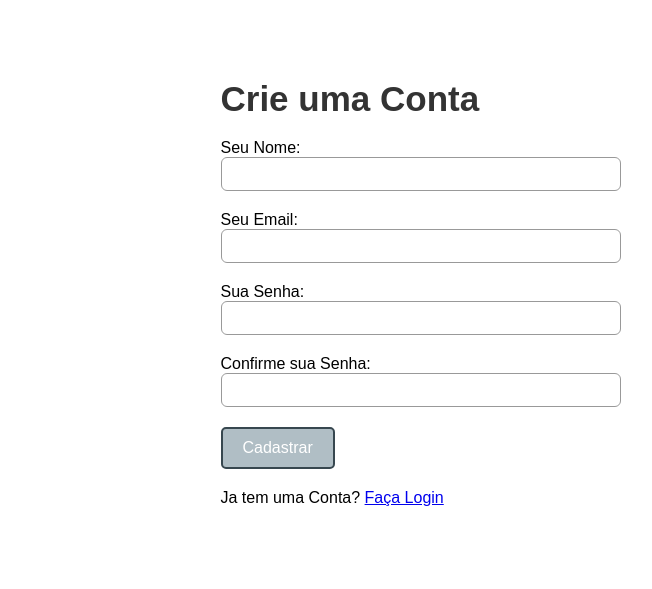
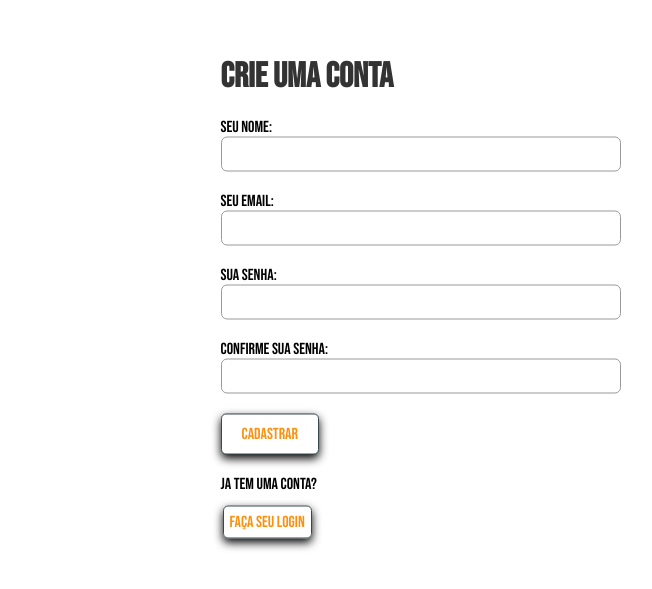
Before and after one commit to TiagoPdaS/todo-com-validacao, a plain HTML site: page index.html in a window 1280 px wide. Shown: the part 107-696 px from the top of the page, 532-1184 px from the left. Drawn offline with nearby package versions, Linux system fonts and the light colour scheme; a web font is replaced by a local one.

Commit message:
css
adicionando estilizacao

```diff
--- a/css/style.css
+++ b/css/style.css
@@ -2,6 +2,12 @@
     margin: 0;
     padding: 0;
     box-sizing: border-box;
+        font-family: "Bebas Neue", "Bungee Tint", sans-serif;
+        font-weight: 400;
+        font-style: normal;
+
+
+
 }
 
 body {
@@ -41,11 +47,13 @@ body {
 }
 
 .titulo-login{
+    font-family: "Bebas Neue", sans-serif; /* Fonte personalizada */
     font-size: 35px;
     font-weight: bold;
     color: #333;
     margin-bottom: 20px;
 }
+
 
 .leftside{
     flex: 1;
@@ -109,21 +117,45 @@ body {
 }
 
 .btn-cadastro {
-    background-color: #B0BEC5;
-    color: white;
+    background-color: white;
+    color: #F89211;
     padding: 10px 20px;
-    border: 2px solid #37474F;
+    border: 1px solid #37474F;
     border-radius: 5px;
     cursor: pointer;
     font-size: 16px;
     margin-bottom: 20px;
-    transition: background 0.3s, border 0.3s, box-shadow 0.3s;
+    box-shadow: 0px 4px 10px rgba(0, 0, 0, 1);
+
 }
 
 .btn-cadastro:hover {
-    background-color: #37474F;
-    border: 4px solid #263238;
-    box-shadow: 0px 4px 10px rgba(0, 0, 0, 0.3); /* Adiciona um sombreado */
+    background-color: #F89211;
+    color: white;
+    border: 1px solid #263238;
+    box-shadow: 0px 4px 10px rgba(0, 0, 0, 1); /* Adiciona um sombreado */
+}
+.btn-login{
+    text-decoration: none;
+
+}
+span1{
+    color: #F89211;
+    text-transform: uppercase;
+   border: 1px solid #37474F;
+   padding: 6px;
+   margin: 2px;
+   border-radius: 5px;
+   box-shadow: 0px 4px 10px rgba(0, 0, 0, 1);
+}
+span1:hover{
+    background-color: #F89211; /* Cor de fundo ao passar o mouse */
+    color: white; /* Cor do texto ao passar o mouse */
+    box-shadow: 0px 6px 15px rgba(0, 0, 0, 0.3); /* Aumenta a sombra ao passar o mouse */
+    transition: background-color 0.3s, color 0.3s, box-shadow 0.3s; /* Transição suave */
+    box-shadow: 0px 4px 10px rgba(0, 0, 0, 1);
+    transform: translateY(-3px); /* Efeito de elevação ao passar o mouse */
+
 }
 
 .error {
--- a/index.html
+++ b/index.html
@@ -5,12 +5,12 @@
     <meta charset="UTF-8">
     <meta name="viewport" content="width=device-width, initial-scale=1.0">
     <title>Validador de Formularios</title>
+    <link rel="preconnect" href="https://fonts.googleapis.com">
+    <link rel="preconnect" href="https://fonts.gstatic.com" crossorigin>
+    <link href="https://fonts.googleapis.com/css2?family=Bebas+Neue&family=Bungee+Tint&display=swap" rel="stylesheet">
     <link rel="stylesheet" href="css/style.css">
     <link rel="icon" href="images/favicon.ico"> <!-- Adicionado favicon -->
-    <link
-        rel="stylesheet"
-        href="https://cdnjs.cloudflare.com/ajax/libs/animate.css/4.1.1/animate.min.css"
-    />
+    <link rel="stylesheet" href="https://cdnjs.cloudflare.com/ajax/libs/animate.css/4.1.1/animate.min.css" />
 </head>
 
 <body>
@@ -21,7 +21,7 @@
         </div>
         <div class="rightside">
             <div class="form-container animate__animated">
-                <h1 class="titulo-login">Crie uma Conta</h1>
+                <h1 class="titulo-login"> Crie uma Conta</h1>
 
                 <form method="GET" action="cadastro.html" class="validator">
                     <label for="">
@@ -36,20 +36,24 @@
 
                     <label for="">
                         Sua Senha: <br>
-                        <input type="password" name="password" id="password" data-rules="required|min=6" autocomplete="current-password"> <!-- Adicionado autocomplete -->
+                        <input type="password" name="password" id="password" data-rules="required|min=6"
+                            autocomplete="current-password"> <!-- Adicionado autocomplete -->
                     </label>
 
                     <label for="">
                         Confirme sua Senha: <br>
-                        <input type="password" name="confirm_password" id="confirm_password" data-rules="required|match=password">
+                        <input type="password" name="confirm_password" id="confirm_password"
+                            data-rules="required|match=password">
                     </label>
 
                     <button class="btn-cadastro" type="submit">Cadastrar</button>
                 </form>
 
                 <div>
-                    Ja tem uma Conta?
-                    <a href="#" id="toggle-login">Faça Login</a>
+                    Ja tem uma Conta? <br><br>
+                    <a href="#" id="toggle-login" class="btn-login">
+                        <span1>Faça seu Login</span1>
+                    </a>
                 </div>
             </div>
 
```
Also changed, not shown: perfil.html (+5 -1 lines).
